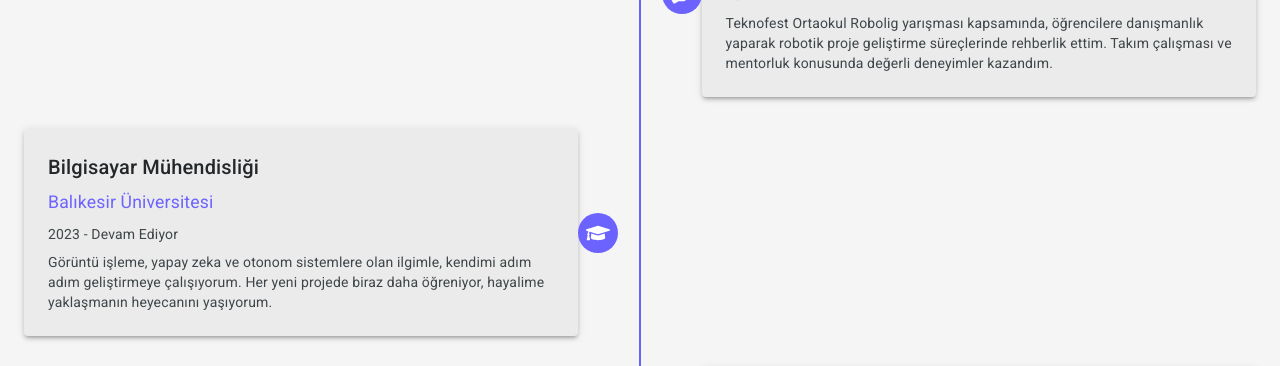
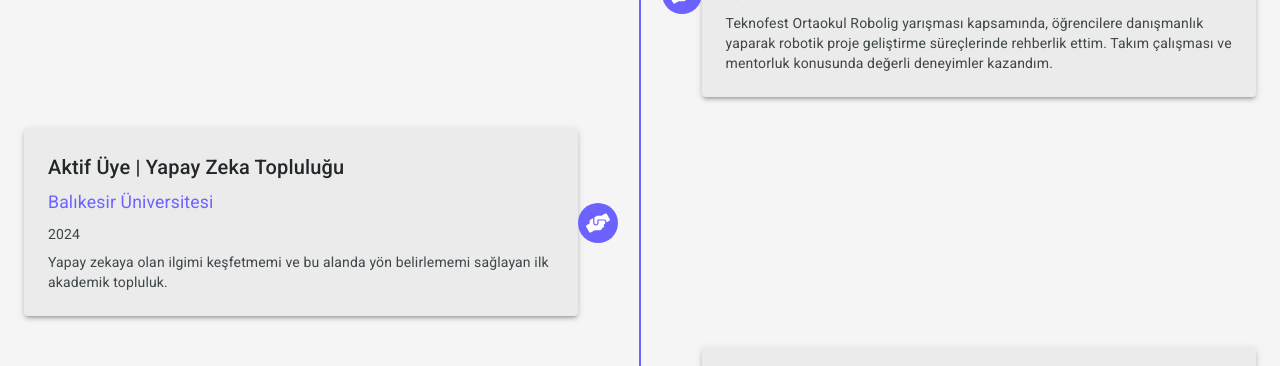
Before and after one commit to k0laa/Portfolyo-with-NodeJS-React, a React (Create React App) app: page / in a window 1280 px wide. Shown: the part 4020-4386 px from the top of the page. Built offline with nearby package versions, Linux system fonts and the light colour scheme; no server answers.

Commit message:
Time line kısmına yeni kart eklendi.

```diff
--- a/src/components/Timeline.js
+++ b/src/components/Timeline.js
@@ -18,6 +18,14 @@ const timelineData = [
         institution: 'Altıeylül Belediyesi',
         date: '2024',
         description: 'Teknofest Ortaokul Robolig yarışması kapsamında, öğrencilere danışmanlık yaparak robotik proje geliştirme süreçlerinde rehberlik ettim. Takım çalışması ve mentorluk konusunda değerli deneyimler kazandım.',
+        icon: <FaHandsHelping size={24}/>,
+    },
+    {
+        type: 'experience',
+        title: 'Aktif Üye | Yapay Zeka Topluluğu',
+        institution: 'Balıkesir Üniversitesi',
+        date: '2024',
+        description: 'Yapay zekaya olan ilgimi keşfetmemi ve bu alanda yön belirlememi sağlayan ilk akademik topluluk.',
         icon: <FaHandsHelping size={24}/>,
     },
     {
```
